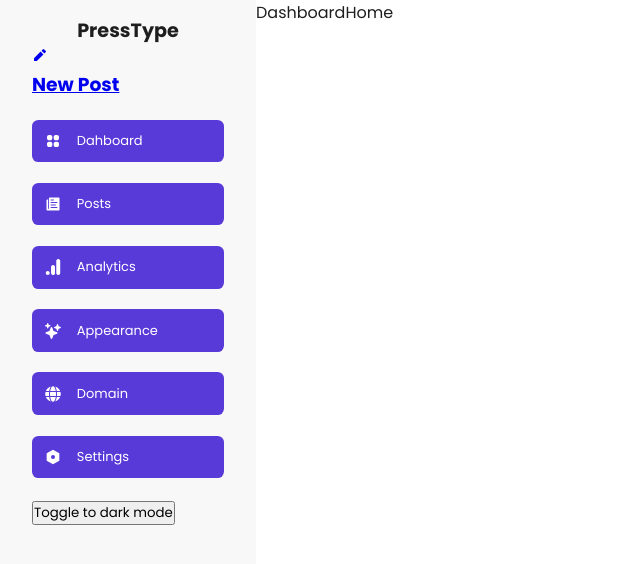
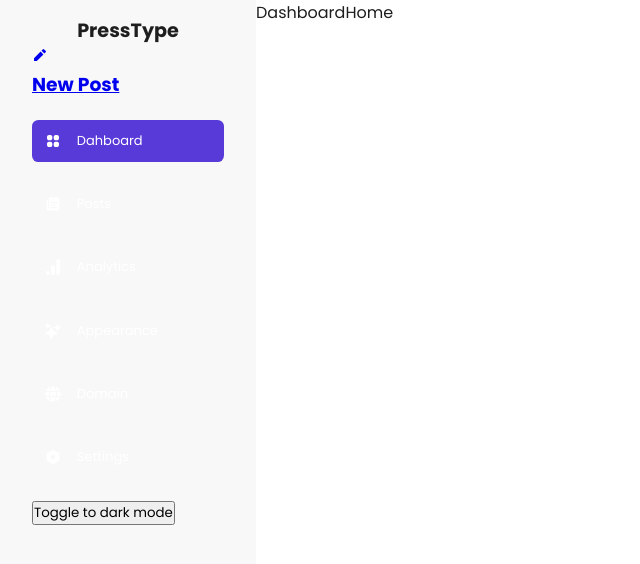
Before and after one commit to akinloluwami/presstype, a Next.js app: page /dashboard in a window 1280 px wide. Shown: the top 564 px of the page, without its empty margins (0-640 px from the left). Built offline with nearby package versions, Linux system fonts and the light colour scheme.

Commit message:
added conditional active link indicator

```diff
--- a/components/dashboard/sidebar/index.tsx
+++ b/components/dashboard/sidebar/index.tsx
@@ -16,7 +16,7 @@ const Sidebar = () => {
   const routes = [
     {
       title: "Dahboard",
-      path: "/",
+      path: "/dashboard",
       icon: <TiThLarge className={styles.link_icon} />,
     },
     {
@@ -56,7 +56,9 @@ const Sidebar = () => {
         {routes.map((route, i) => (
           <Link
             href={route.path}
-            className={` ${styles.route_btn} ${styles.active}`}
+            className={` ${styles.route_btn} ${
+              router.asPath === route.path && styles.active
+            }`}
           >
             {route.icon} <h3>{route.title}</h3>
           </Link>
```
